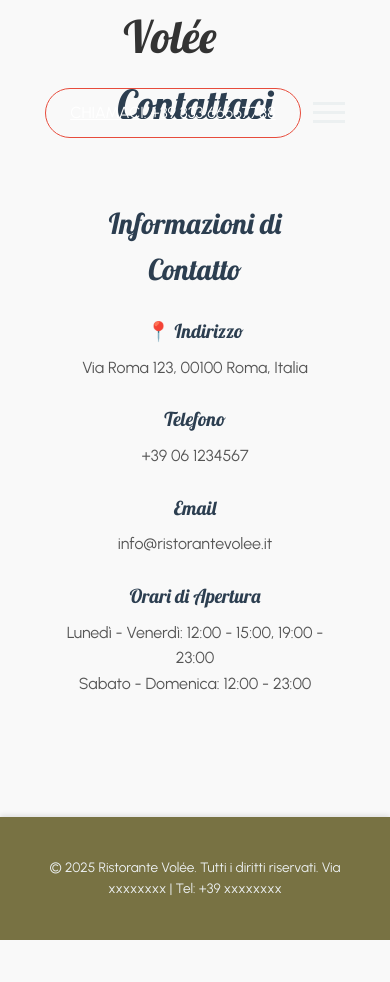
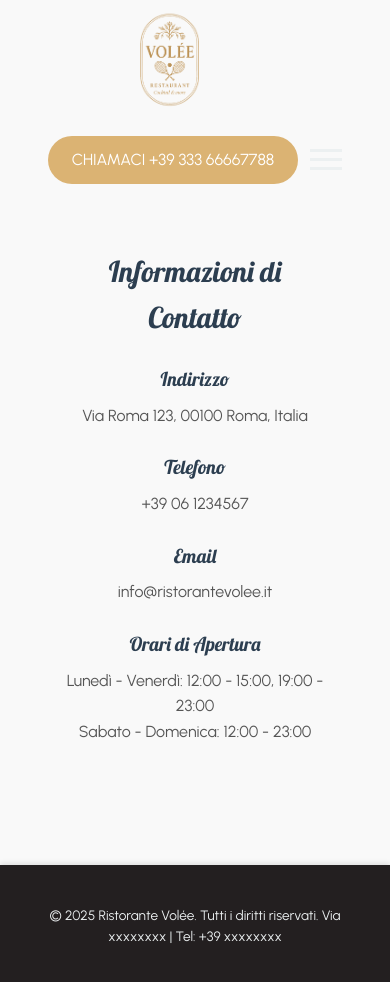
Before and after one commit to AlessandroPuccini/volee, a React (Vite) app: page /contatti in a window 390 px wide. Shown: the top 982 px of the page. Before the commit the page ends 940 px from the top, so only its background shows below. Built offline with nearby package versions, Linux system fonts and the light colour scheme.

Commit message:
Ultime modifiche genrali a navbar, hamburger menu, pagina overlay e collegamenti, prima delle modifiche da fare al mobile

```diff
--- a/src/components/Navbar.jsx
+++ b/src/components/Navbar.jsx
@@ -4,6 +4,7 @@ import { useState, useEffect } from 'react'
 function Navbar() {
     const [isScrolled, setIsScrolled] = useState(false)
     const [isMenuOpen, setIsMenuOpen] = useState(false)
+    const [logoSrc, setLogoSrc] = useState('/logo.png')
 
     useEffect(() => {
         const handleScroll = () => {
@@ -35,10 +36,17 @@ function Navbar() {
         <>
             <nav className={`navbar ${isScrolled ? 'navbar-scrolled' : ''} ${isMenuOpen ? 'navbar-open' : ''}`}>
                 <div className="navbar-brand">
-                    <Link to="/" onClick={closeMenu}>Volée</Link>
+                    <Link to="/" onClick={closeMenu}>
+                        <img
+                            src={logoSrc}
+                            alt="Volèe"
+                            className="navbar-logo"
+                            onError={() => setLogoSrc('/vite.svg')}
+                        />
+                    </Link>
                 </div>
                 <div className="navbar-actions">
-                    <a href="tel:+39XXXXXXXXXX" className="call-us-btn">CHIAMACI: +39 333 66667788</a>
+                    <a href="tel:+39XXXXXXXXXX" className="call-us-btn">CHIAMACI +39 333 66667788</a>
                     <button
                         className={`hamburger ${isMenuOpen ? 'is-active' : ''}`}
                         type="button"
--- a/src/index.css
+++ b/src/index.css
@@ -5,7 +5,7 @@
   /* Font Families */
   --font-body: 'Urbanist', sans-serif;
   --font-heading: 'Lobster', cursive;
-  --navbar-height: 72px;
+  --navbar-height: 120px;
 
   line-height: 1.6;
   font-weight: 400;
@@ -60,7 +60,7 @@ h1, h2, h3, h4, h5, h6 {
 }
 
 .navbar.navbar-scrolled {
-  background-color: #787243;
+  background-color: #231F20;
   box-shadow: 0 2px 5px rgba(0,0,0,0.1);
 }
 
@@ -80,6 +80,14 @@ h1, h2, h3, h4, h5, h6 {
   height: var(--navbar-height);
   line-height: 1;
   transition: color 0.5s ease;
+}
+
+/* Logo inside navbar brand */
+.navbar-brand img,
+.navbar-logo {
+  height: 100px;
+  width: auto;
+  display: block;
 }
 
 .navbar.navbar-scrolled .navbar-brand a {
@@ -231,12 +239,13 @@ h1, h2, h3, h4, h5, h6 {
 
 /* Call Us Button Styling */
 .call-us-btn {
-  /* background-color: #e74c3c; */
-  border: 1px solid #e74c3c;
+  background-color: #dbb373;
+  /* border: 1px solid #e74c3c; */
   border-radius: 25px;
   color: #ffffff !important;
   padding: 0.7rem 1.5rem !important;
   font-weight: 400;
+  text-decoration: none;
   transition: background-color 0.3s ease;
   height: auto !important;
   display: inline-flex !important;
@@ -245,16 +254,15 @@ h1, h2, h3, h4, h5, h6 {
 }
 
 .call-us-btn:hover {
-  background-color: #c0392b;
+  background-color: #c573bc;
 }
 
 .navbar.navbar-scrolled .call-us-btn {
-  background-color: #e74c3c;
   color: #ffffff !important;
 }
 
 .navbar.navbar-scrolled .call-us-btn:hover {
-  background-color: #c0392b;
+  background-color: #c573bc;
 }
 
 @media (max-width: 1024px) {
@@ -779,7 +787,7 @@ h1, h2, h3, h4, h5, h6 {
 
 /* Footer Styles */
 .footer {
-  background-color: #787243;
+  background-color: #231F20;
   color: #ecf0f1;
   text-align: center;
   padding: 2rem;
--- a/src/pages/Contact.jsx
+++ b/src/pages/Contact.jsx
@@ -10,7 +10,7 @@ function Contact() {
         <section className="contact-info">
           <h2>Informazioni di Contatto</h2>
           <div className="contact-item">
-            <h3>📍 Indirizzo</h3>
+            <h3>Indirizzo</h3>
             <p>Via Roma 123, 00100 Roma, Italia</p>
           </div>
 
```
Also changed, not shown: public/logo.png (added).
